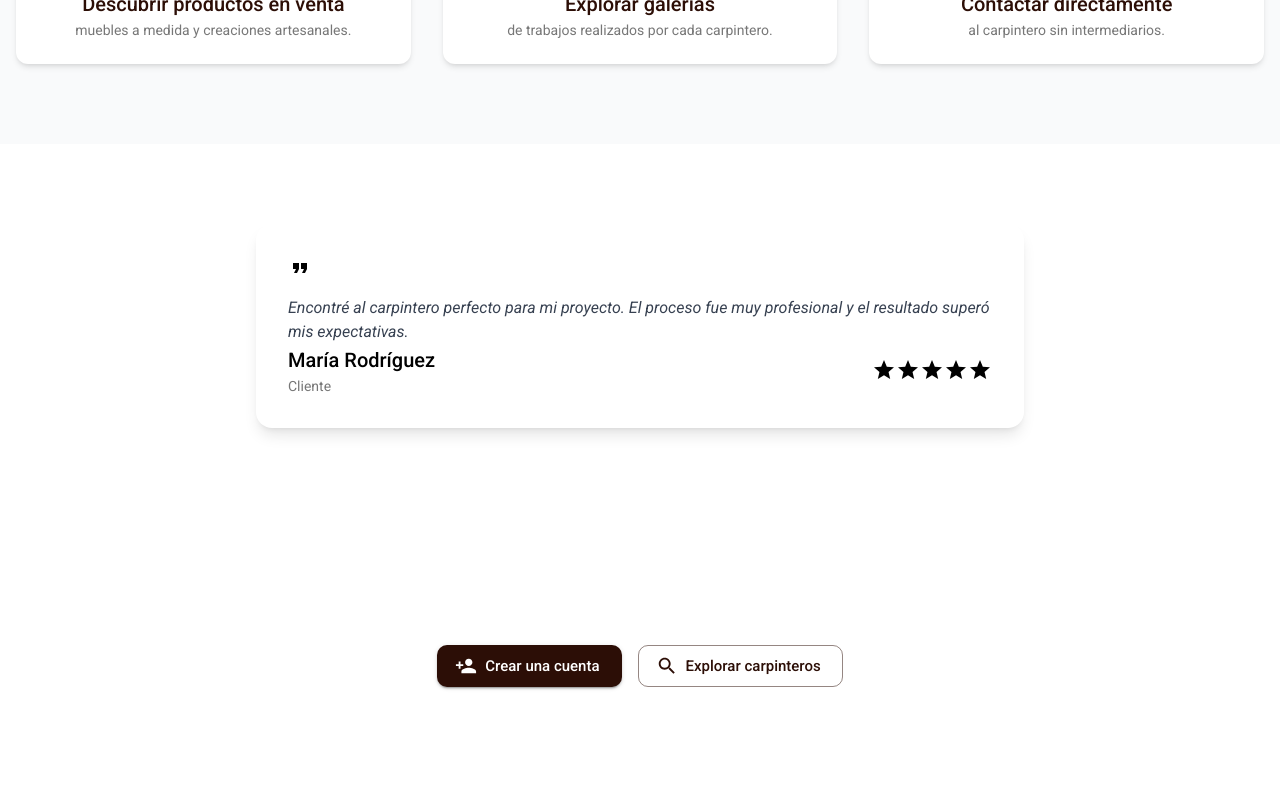
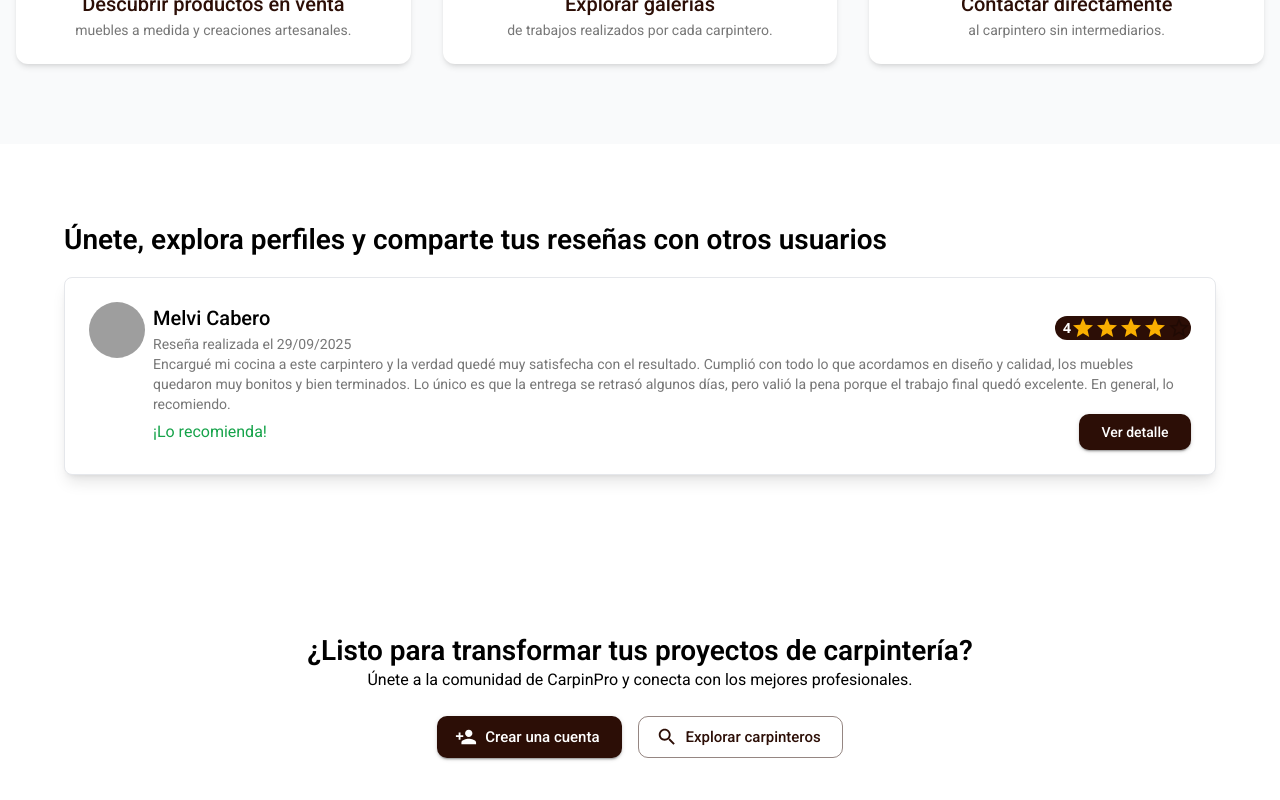
Before and after one commit to marquezQ/ProyectoDeGradoFE, a React (Vite) app: page / in a window 1280 px wide. Shown: the part 1422-2222 px from the top of the page. Before the commit the page ends 2189 px from the top, so only its background shows below. Built offline with nearby package versions, Linux system fonts and the light colour scheme; no server answers; grey boxes are pictures that could not be loaded; what @react-pdf/renderer would draw is missing.

Commit message:
add review to LandingPage

```diff
--- a/src/Pages/LandingPage.tsx
+++ b/src/Pages/LandingPage.tsx
@@ -3,7 +3,6 @@ import { Typography, Button } from '@mui/material';
 import SearchIcon from '@mui/icons-material/Search';
 import PersonAddIcon from '@mui/icons-material/PersonAdd';
 import DescriptionIcon from '@mui/icons-material/Description';
-import FormatQuoteIcon from '@mui/icons-material/FormatQuote';
 import ContentPasteSearchIcon from '@mui/icons-material/ContentPasteSearch';
 import StarIcon from '@mui/icons-material/Star';
 import CameraAltIcon from '@mui/icons-material/CameraAlt';
@@ -11,6 +10,7 @@ import LivingIcon from '@mui/icons-material/Living';
 import CallIcon from '@mui/icons-material/Call';
 import image from '../assets/fondo.png'
 import { Link } from 'react-router-dom';
+import FakeReview from '../components/Reviews/FakeReview';
 const Landing: React.FC = () => {
   const Hero = () => (
     <div className="relative min-h-screen w-full flex items-center">
@@ -138,38 +138,16 @@ const Landing: React.FC = () => {
       </div>
     );
   };
-/**asddddddddddddddd */
+
   const Testimonials = () => {
-    const testimonial = {
-      content: "Encontré al carpintero perfecto para mi proyecto. El proceso fue muy profesional y el resultado superó mis expectativas.",
-      author: "María Rodríguez",
-      role: "Cliente",
-      rating: 5,
-    };
 
     return (
+
       <div className="py-16 md:py-20 bg-primary-50 px-4">
-        <div className="max-w-3xl mx-auto bg-white rounded-2xl shadow-lg p-6 md:p-8">
-          <FormatQuoteIcon className="text-primary-300 text-4xl sm:text-6xl mb-4" />
-          <Typography variant="body1" className="text-gray-700 italic mb-6">
-            {testimonial.content}
-          </Typography>
-          <div className="flex items-center">
-            <div className="flex-1">
-              <Typography variant="h6" className="text-primary-900">
-                {testimonial.author}
-              </Typography>
-              <Typography variant="body2" className="text-gray-500">
-                {testimonial.role}
-              </Typography>
-            </div>
-            <div className="flex text-primary-400">
-              {[...Array(testimonial.rating)].map((_, i) => (
-                <StarIcon key={i} />
-              ))}
-            </div>
-          </div>
-        </div>
+        <Typography
+          variant="h3"
+          className="font-bold mb-6 text-2xl sm:text-3xl md:text-4xl pb-5">Únete, explora perfiles y comparte tus reseñas con otros usuarios</Typography>
+        <FakeReview/>
       </div>
     );
   };
@@ -179,14 +157,14 @@ const Landing: React.FC = () => {
       <div className="max-w-4xl mx-auto">
         <Typography
           variant="h3"
-          className="text-white font-bold mb-6 text-2xl sm:text-3xl md:text-4xl"
+          className="font-bold mb-6 text-2xl sm:text-3xl md:text-4xl"
         >
           ¿Listo para transformar tus proyectos de carpintería?
         </Typography>
 
         <Typography
           variant="body1"
-          className="text-white/80 mb-10"
+          className="pb-6"
         >
           Únete a la comunidad de CarpinPro y conecta con los mejores profesionales.
         </Typography>
--- a/src/Pages/RegisterPage.tsx
+++ b/src/Pages/RegisterPage.tsx
@@ -270,7 +270,7 @@ const validationSchema = Yup.object({
     .email("Debes ingresar un correo válido"),
   phone: Yup.string()
     .required("El número de celular es obligatorio")
-    .matches(/^\d{8,15}$/, "El número debe tener entre 8 y 15 dígitos"),
+    .matches(/^\d{8}$/, "El número debe tener 8 dígitos"),
   password: Yup.string()
     .required("La contraseña es obligatoria")
     .max(15, "La contraseña debe contener máximo 15 caracteres")
--- a/src/components/ContractPDF.tsx
+++ b/src/components/ContractPDF.tsx
@@ -46,7 +46,7 @@ const styles = StyleSheet.create({
     borderBottom: "1px solid #eee",
   },
   label: {
-    color: "#555",
+    color: "#000",
     fontWeight: "bold",
     marginBottom: 5,
   },
@@ -142,7 +142,7 @@ const ContractPDF: React.FC<{ contract: ContractWithClientAndWorker }> = ({ cont
         </View>
 
         <View style={styles.section}>
-          <Text style={styles.label}>DETALLES DEL CONTRATO</Text>
+          <Text style={styles.label }>CLÁUSULAS DEL CONTRATO</Text>
           {Object.entries(details).map(([key, value]) => (
             <View key={key}>
               <Text style={styles.label}>{key.charAt(0).toUpperCase() + key.slice(1)}:</Text>
@@ -156,7 +156,7 @@ const ContractPDF: React.FC<{ contract: ContractWithClientAndWorker }> = ({ cont
             <View style={styles.column}>
               <Text>________________________</Text>
               <Text>{contract.user.name} {contract.user.lastname}</Text>
-              <Text>Cliente</Text>
+              <Text >Cliente</Text>
             </View>
             <View style={styles.column}>
               <Text>________________________</Text>
--- /dev/null
+++ b/src/components/Reviews/FakeReview.tsx
@@ -0,0 +1,93 @@
+import { Review } from "../../Interfaces/ReviewInterface";
+import ReviewCard from "./ReviewCard";
+
+function FakeReview() {
+  return (
+    <ReviewCard review={exampleReview}/>
+  )
+}export default FakeReview
+
+const exampleReview: Review = {
+  id: "1",
+  contrato_id: "1",
+  comment:
+    "Encargué mi cocina a este carpintero y la verdad quedé muy satisfecha con el resultado. Cumplió con todo lo que acordamos en diseño y calidad, los muebles quedaron muy bonitos y bien terminados. Lo único es que la entrega se retrasó algunos días, pero valió la pena porque el trabajo final quedó excelente. En general, lo recomiendo.",
+  recommend: true,
+  images: {
+    image1:
+      "https://showplacecabinetry.com/wp-content/uploads/2022/03/NaturalFarmhouse1.jpg",
+    image2:
+      "https://showplacecabinetry.com/wp-content/uploads/2022/03/NaturalFarmhouse5.jpg",
+    image3:
+      "https://showplacecabinetry.com/wp-content/uploads/2022/03/NaturalFarmhouse6.jpg",
+  },
+  calificacion: {
+    id: "1",
+    reseña_id: "1",
+    time: 2,
+    quality: 5,
+    communication: 5,
+    price: 4,
+    final: 4,
+  },
+  contrato: {
+    id: "1",
+    trabajador_id: "1",
+    user_id: "12",
+    title: "Cocina en Melamina",
+    status: "finalizado",
+    start_date: "2025-01-30 10:00:00",
+    end_date: "2025-04-01 18:00:00",
+    details: "{\"aqui\":\"los detalees\"}",
+    created_at: "2025-10-01T00:00:00Z",
+    user: {
+      id: 12,
+      name: "Melvi",
+      lastname: "Cabero",
+      email: "melvi@gmail.com",
+      phone_number: "70112012",
+      profile_picture:
+        "https://images.unsplash.com/photo-1534180477871-5d6cc81f3920?ixlib=rb-4.1.0&ixid=M3wxMjA3fDB8MHxzZWFyY2h8M3x8d29tYW4lMjA0MHN8ZW58MHx8MHx8fDA%3D&auto=format&fit=crop&q=60&w=500",
+      email_verified: false,
+      created_at: "",
+      updated_at: "",
+    },
+    trabajador: {
+      id: "1",
+      user_id: "1",
+      description:
+        "En Belmonte Muebles nos especializamos en la fabricación de todo tipo de muebles y cocinas a medida en la ciudad de Cochabamba. Ofrecemos soluciones completas para el amoblado de casas y departamentos, cuidando cada detalle en diseño, resistencia y acabado.",
+      workshop: "Belmonte Muebles",
+      latitud: "-17.373592",
+      longitud: "-66.157783",
+      address: "Calle Buenos Aires y Trinidad",
+      images: {
+        image1:
+          "https://images.unsplash.com/photo-1567016534-1b4f84e80b52?auto=format&fit=crop&w=600&q=80",
+        image2:
+          "https://images.unsplash.com/photo-1600585153837-5d27b3b47a8a?auto=format&fit=crop&w=600&q=80",
+        image3:
+          "https://images.unsplash.com/photo-1581090700227-1e37b190418e?auto=format&fit=crop&w=600&q=80",
+        image4:
+          "https://images.unsplash.com/photo-1570129477492-45c003edd2be?auto=format&fit=crop&w=600&q=80",
+        image5:
+          "https://images.unsplash.com/photo-1581091226825-a6a2a5aee158?auto=format&fit=crop&w=600&q=80",
+      },
+      totalReviews: "25",
+      averageRating: 4.6,
+      user: {
+        id: 1,
+        name: "Jorge",
+        lastname: "Belmonte Vargas",
+        email: "jorge.belmonte@gmail.com",
+        phone_number: "63439556",
+        profile_picture:
+          "",
+        email_verified: false,
+        created_at: "",
+        updated_at: "",
+      },
+    },
+  },
+  created_at: "2025-09-29T17:47:22.000000Z",
+};
--- a/src/services/workerApi.ts
+++ b/src/services/workerApi.ts
@@ -125,7 +125,7 @@ export const deleteProduct = async (id: string) => {
 
 export const getReviewsByWorkerId = async (id: string) => {
     try {
-        const response = await axiosInstace.get(`/resenia/${id}`)
+        const response = await axiosInstace.get(`/resenia/trabajador/${id}`)
         if(!response.data.message){
             return response.data.reseñas;
         }
```
Also changed, not shown: 1 other file (tests, documents, lock files or other folders).
